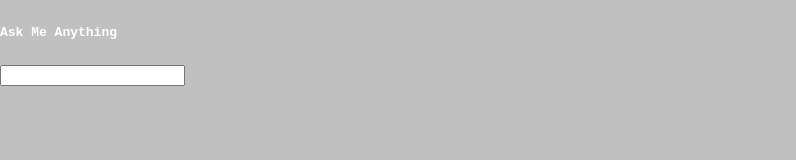
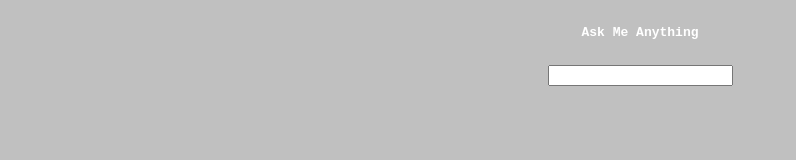
Before and after one commit to greg-han/chatbot, a plain HTML site: page index.html in a window 1280 px wide. Shown: the whole page, without its empty margins (0-796 px from the left). Drawn offline with Linux system fonts and the light colour scheme.

Commit message:
added a centering class to center things and centered the form

```diff
--- a/index.html
+++ b/index.html
@@ -15,14 +15,21 @@ line-height: 5em;
 width 80%;
 margin-left: auto;
 margn-right: auto;
+
+center{
+text-align: center;
+}
+
 }
 </style>
 <div id="container" class="row1" style="float:center">
 <p id="message">
-<form style="float:center">
+<form>
+<center>
 <b>Ask Me Anything</b>
 <br>
-<input type="text" name="txtinput"><br>
+<input type="text" name="txtinput" style="float:center"><br>
+</center>
 </form>
 </p>
 </div>
```
